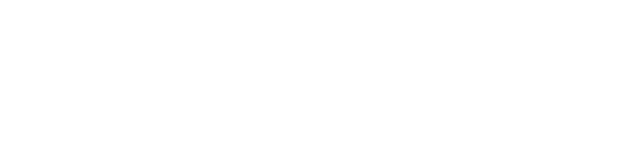
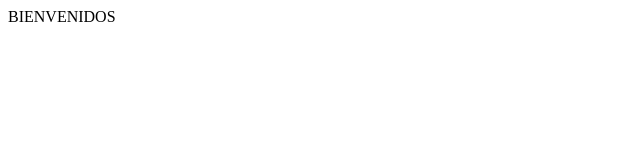
Before and after one commit to FerGly018/mipaginaweb, a plain HTML site: page index.html in a window 1280 px wide. Shown: the whole page, without its empty margins (0-640 px from the left). Drawn offline with Linux system fonts and the light colour scheme.

Commit message:
confirmo cambios

```diff
--- a/index.html
+++ b/index.html
@@ -5,6 +5,6 @@
     <title>Mi pagina Web</title>
 </head>
 <body>
-
+    BIENVENIDOS
 </body>
 </html>
```
